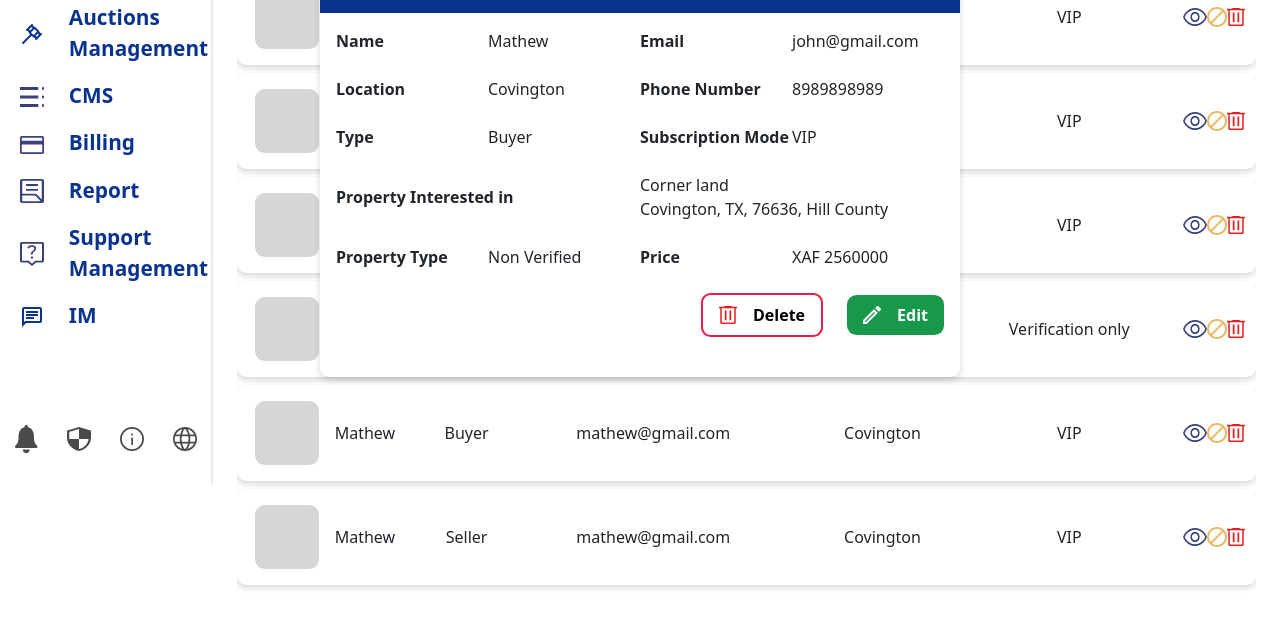
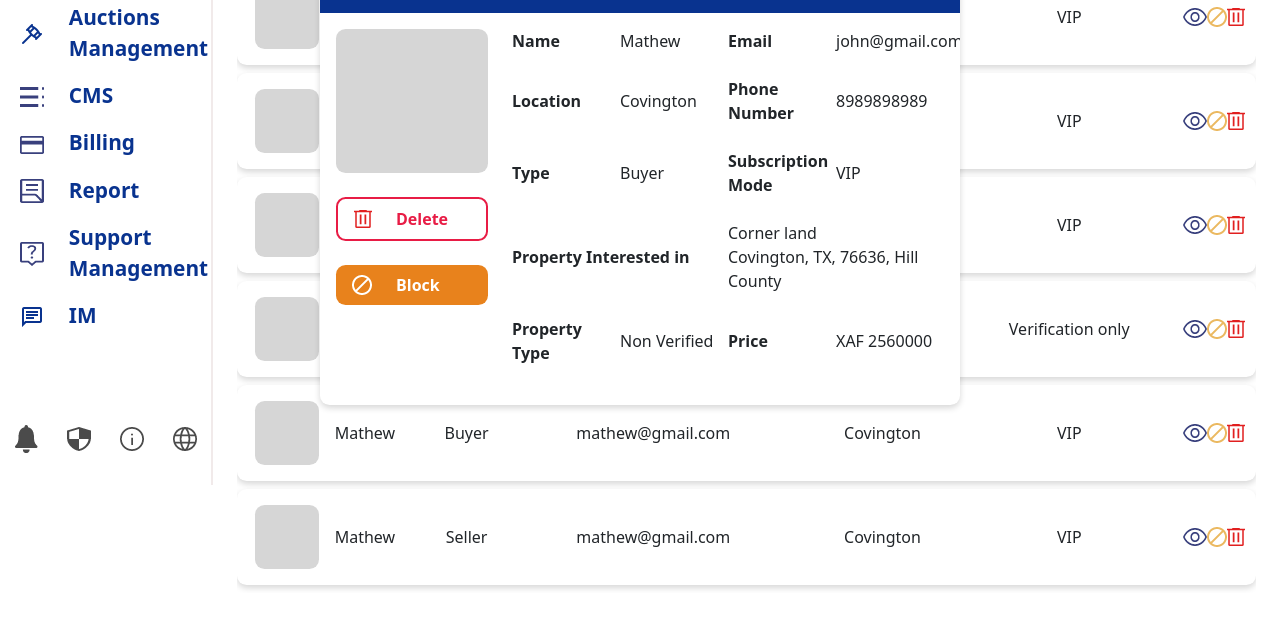
Before and after one commit to vborawake/Vaye_Superadmin, a website: page public/Users/users.html in a window 1280 px wide. Both pictures are taken after a click on the picture 1195 px from the left and 331 px from the top of the page. Shown: the part 315-932 px from the top of the page. Drawn offline with nearby package versions, Linux system fonts and the light colour scheme.

Commit message:
Fixed User Popup

```diff
--- a/public/Users/users.css
+++ b/public/Users/users.css
@@ -265,6 +265,24 @@ input:focus {
     background: none;
 }
 
+.container-fluid .popup .popup_content .popup_left_side .image {
+    width: 9.5rem;
+    height: 9rem;
+    border-radius: 0.6rem;
+    background: #D6D6D6;
+}
+
+.container-fluid .popup .popup_content .popup_left_side button {
+    width: 9.5rem;
+    color: #E81C45;
+}
+
+.container-fluid .popup .popup_content .popup_left_side button:nth-child(3) {
+    border: none;
+    color: #FFF;
+    background: #E8821C;
+}
+
 @media screen and (min-width: 992px) and (max-width: 1200px) {
     .container-fluid #content {
         left: 25.05%;
--- a/public/Users/users.html
+++ b/public/Users/users.html
@@ -382,7 +382,19 @@
                     <div class="col-11 m-0 p-0">This user could be fraudulent as some of the transactions were initiated from suspicious IP addresses.</div>
                 </div>
             </div>
-            <div class="popup_content p-3 m-0">
+            <div class="popup_content d-flex p-3 m-0">
+                <div class="popup_left_side d-flex flex-column align-items-center m-0 me-4 p-0">
+                    <div class="image m-0 p-0"></div>
+                    <button class='d-flex flex-row align-items-center my-4'>
+                        <img src='../images/delete.png' alt="" class='me-4' />
+                        Delete
+                    </button>
+                    <button class='d-flex flex-row align-items-center'>
+                        <img src='../images/stop_white.png' alt="" class='me-4' />
+                        Block
+                    </button>
+                </div>
+                <div class="popup_right_side flex-grow-1 m-0 p-0">
                     <div class="row d-sm-flex flex-sm-column flex-md-row m-0 p-0">
                         <div class="col-6 m-0 p-0 d-flex flex-md-row flex-sm-column align-items-center">
                             <div class="col-6 m-0 p-0">
@@ -466,21 +478,6 @@
                             </div>
                         </div>
                     </div>
-                <div class="row m-0 p-0">
-                    <div class="col-12 m-0 p-0 d-flex flex-row justify-content-end align-items-center">
-                        <div class="m-0 p-0">
-                            <button class="d-flex me-4 flex-row align-items-center justify-content-center delete">
-                                <img src="../images/delete.png" alt="Delete">
-                                Delete
-                            </button>
-                        </div>
-                        <div class="m-0 p-0">
-                            <button class="d-flex flex-row align-items-center justify-content-center edit">
-                                <img src="../images/edit_white.png" alt="Delete">
-                                Edit
-                            </button>
-                        </div>
-                    </div>
                 </div>
             </div>
         </div>
```
Also changed, not shown: public/images/stop_white.png (added). Lines whose indentation alone changed are shown as unchanged.
